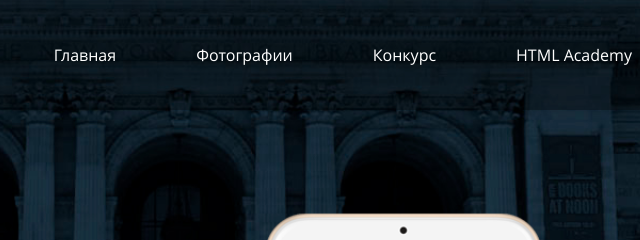
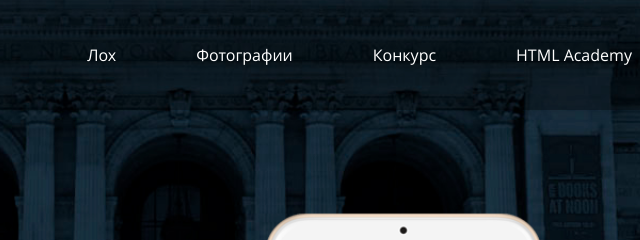
Before and after one commit to Asjke/pink, a website built with webpack: page source/index.html in a window 1280 px wide. Shown: the top 240 px of the page, 468-1108 px from the left. Built offline with nearby package versions, Linux system fonts and the light colour scheme; files whose address does not match are found by name.

Commit message:
test lox

```diff
--- a/source/index.html
+++ b/source/index.html
@@ -24,7 +24,7 @@
         </a>
         <ul class="header__main-nav main-nav main-nav--tablet">
           <li class="main-nav__item">
-            <a class="main-nav__link" href="/">Главная</a>
+            <a class="main-nav__link" href="/">Лох</a>
           </li>
           <li class="main-nav__item">
             <a class="main-nav__link" href="/">Фотографии</a>
```
